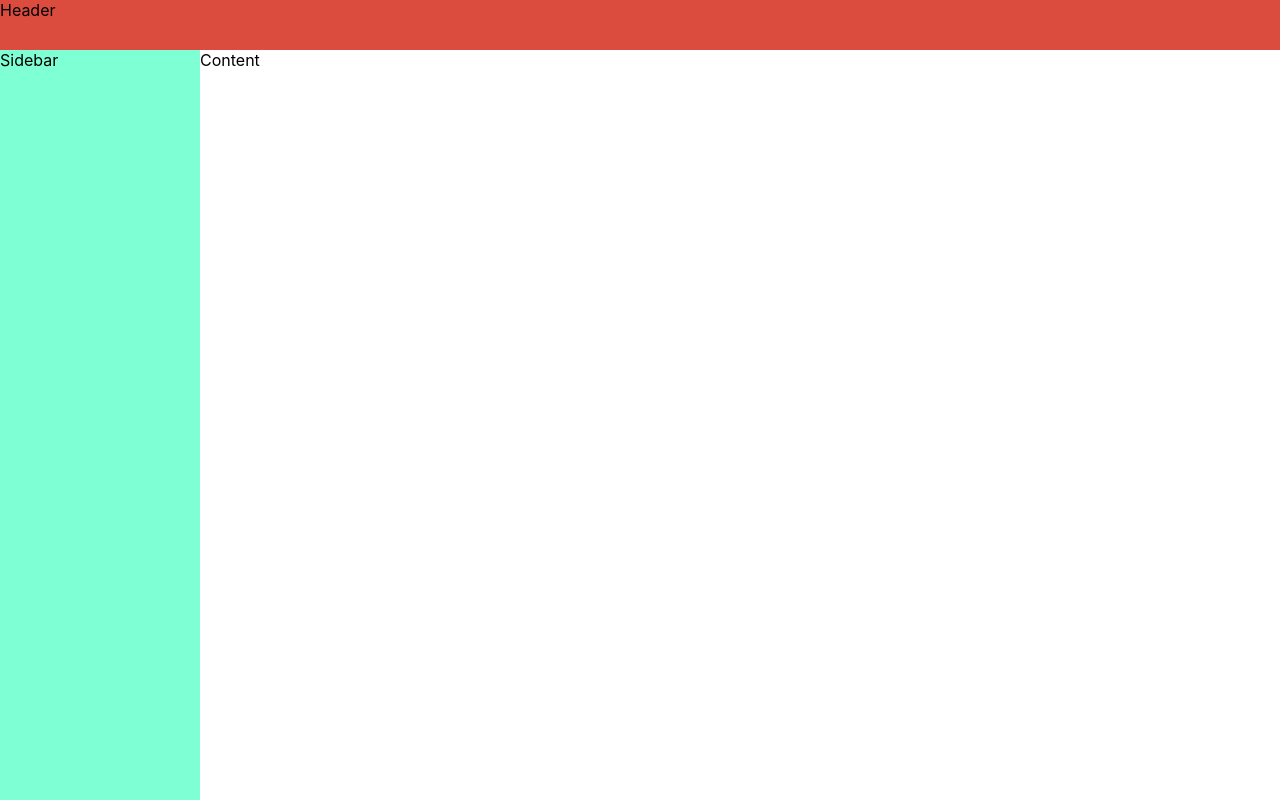
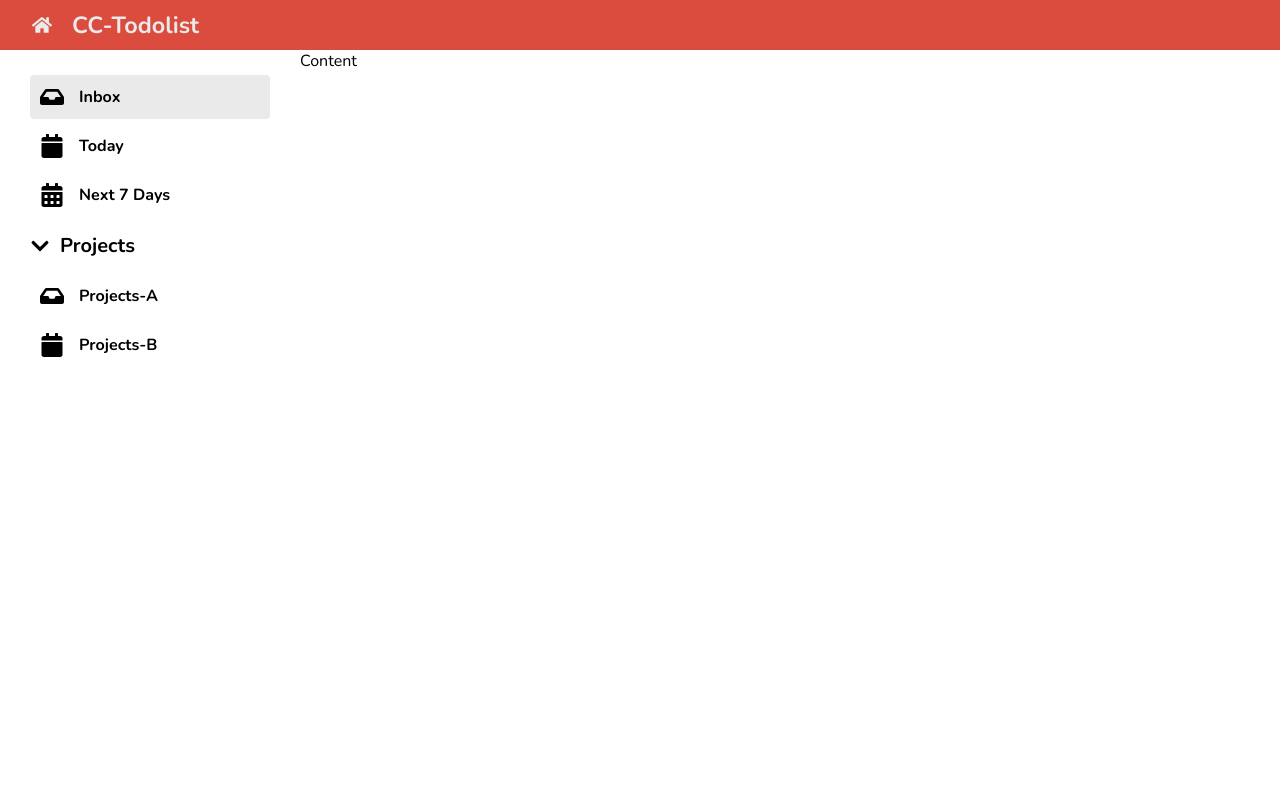
Before and after one commit to Night-of-Serenity/React-Todolist, a React (Create React App) app: page / in a window 1280 px wide. Built offline with nearby package versions, Linux system fonts and the light colour scheme.

Commit message:
finish:typography

```diff
--- a/package.json
+++ b/package.json
@@ -8,6 +8,7 @@
     "@testing-library/user-event": "^13.5.0",
     "react": "^18.2.0",
     "react-dom": "^18.2.0",
+    "react-icons": "^4.8.0",
     "react-scripts": "5.0.1",
     "sass": "^1.62.0",
     "web-vitals": "^2.1.4"
--- a/src/App.js
+++ b/src/App.js
@@ -1,10 +1,73 @@
 import "./App.scss";
+import {
+  FaHome,
+  FaInbox,
+  FaCalendar,
+  FaCalendarAlt,
+  FaChevronDown,
+} from "react-icons/fa";
 
 function App() {
   return (
     <div className="container">
-      <header className="header">Header</header>
-      <aside className="sidebar">Sidebar</aside>
+      <header className="header">
+        <span>
+          <FaHome />
+        </span>
+        <h3>CC-Todolist</h3>
+      </header>
+      <aside className="sidebar">
+        <section className="sidebar__general">
+          <ul className="generic__lists">
+            <li className="active">
+              <span>
+                <FaInbox />
+              </span>
+              <h6>Inbox</h6>
+            </li>
+            <li>
+              <span>
+                <FaCalendar />
+              </span>
+              <h6>Today</h6>
+            </li>
+            <li>
+              <span>
+                <FaCalendarAlt />
+              </span>
+              <h6>Next 7 Days</h6>
+            </li>
+          </ul>
+        </section>
+        <section className="sidebar__middle">
+          <span>
+            <FaChevronDown />
+          </span>
+          <h6>Projects</h6>
+        </section>
+        <section className="sidebar__projects">
+          <ul className="project__lists">
+            <li className="">
+              <span>
+                <FaInbox />
+              </span>
+              <h6>Projects-A</h6>
+            </li>
+            <li>
+              <span>
+                <FaCalendar />
+              </span>
+              <h6>Projects-B</h6>
+            </li>
+            {/* <li>
+              <span>
+                <FaCalendarAlt />
+              </span>
+              <h6>Next 7 Days</h6>
+            </li> */}
+          </ul>
+        </section>
+      </aside>
       <main className="content">Content</main>
     </div>
   );
--- a/src/App.scss
+++ b/src/App.scss
@@ -1,7 +1,8 @@
 $primary: #db4c3f;
 $grey: rgb(234, 234, 234);
-$sidebar-width: 200px;
+$sidebar-width: 300px;
 $header-height: 50px;
+
 .container {
   display: grid;
   grid-template-rows: $header-height calc(100vh - $header-height);
@@ -12,15 +13,98 @@
   background-color: $primary;
   grid-column: 1/3;
   grid-row: 1/2;
+
+  display: flex;
+  align-items: center;
+  gap: 20px;
+  padding: 0.5rem 2rem;
+  font-size: 20px;
+  color: $grey;
+
+  & > span {
+    display: flex;
+    cursor: pointer;
+    font-size: 24;
+  }
+}
+
+li {
+  list-style: none;
 }
 
 .sidebar {
+  // background-color: aqua;
+  grid-row: 2/3;
   grid-column: 1/2;
-  grid-row: 2/3;
-  background-color: aquamarine;
+  position: sticky;
+
+  display: flex;
+  flex-direction: column;
+  gap: 10px;
+  padding: 20px 30px;
+
+  &__middle {
+    display: flex;
+    align-items: center;
+    gap: 10px;
+    font-size: 20px;
+
+    & > span {
+      display: flex;
+    }
+    & > h6 {
+      font-size: 20px;
+    }
+  }
 }
 
 .content {
   grid-row: 2/3;
   grid-column: 2/3;
 }
+
+.generic__lists {
+  & > li {
+    display: flex;
+    align-items: center;
+    gap: 15px;
+    font-size: 24px;
+    cursor: pointer;
+    margin: 5px 0;
+    border-radius: 4px;
+    padding: 10px;
+
+    &:hover {
+      background-color: $grey;
+    }
+
+    & > span {
+      display: flex;
+    }
+  }
+}
+
+.active {
+  background-color: $grey;
+}
+
+.project__lists {
+  & > li {
+    display: flex;
+    align-items: center;
+    gap: 15px;
+    font-size: 24px;
+    cursor: pointer;
+    margin: 5px 0;
+    border-radius: 4px;
+    padding: 10px;
+
+    &:hover {
+      background-color: $grey;
+    }
+
+    & > span {
+      display: flex;
+    }
+  }
+}
--- a/src/index.css
+++ b/src/index.css
@@ -1,13 +1,21 @@
+@import url("https://fonts.googleapis.com/css2?family=Nunito:wght@200;300;400;500;600;700;800;900&family=Source+Sans+Pro:wght@400;600;700&display=swap");
+
 body {
   margin: 0;
-  font-family: -apple-system, BlinkMacSystemFont, 'Segoe UI', 'Roboto', 'Oxygen',
-    'Ubuntu', 'Cantarell', 'Fira Sans', 'Droid Sans', 'Helvetica Neue',
+  font-family: "Nunito", -apple-system, BlinkMacSystemFont, "Segoe UI", "Roboto",
+    "Oxygen", "Ubuntu", "Cantarell", "Fira Sans", "Droid Sans", "Helvetica Neue",
     sans-serif;
   -webkit-font-smoothing: antialiased;
   -moz-osx-font-smoothing: grayscale;
 }
 
 code {
-  font-family: source-code-pro, Menlo, Monaco, Consolas, 'Courier New',
+  font-family: source-code-pro, Menlo, Monaco, Consolas, "Courier New",
     monospace;
 }
+
+* {
+  padding: 0;
+  margin: 0;
+  box-sizing: border-box;
+}
```
Also changed, not shown: 1 other file (tests, documents, lock files or other folders).
